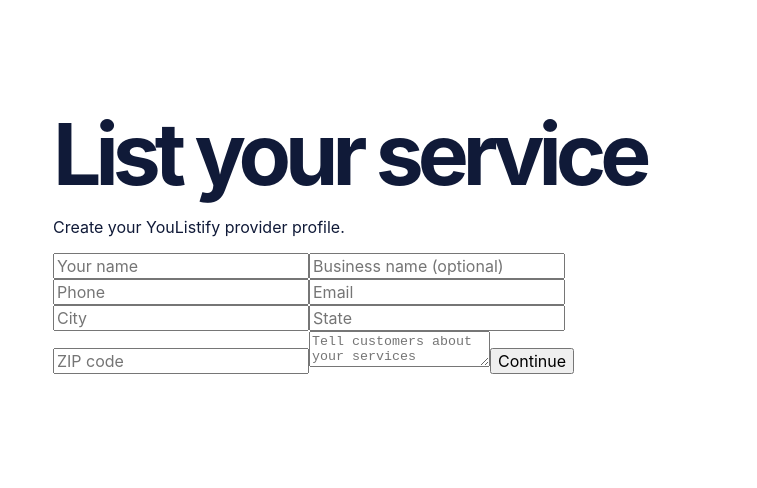
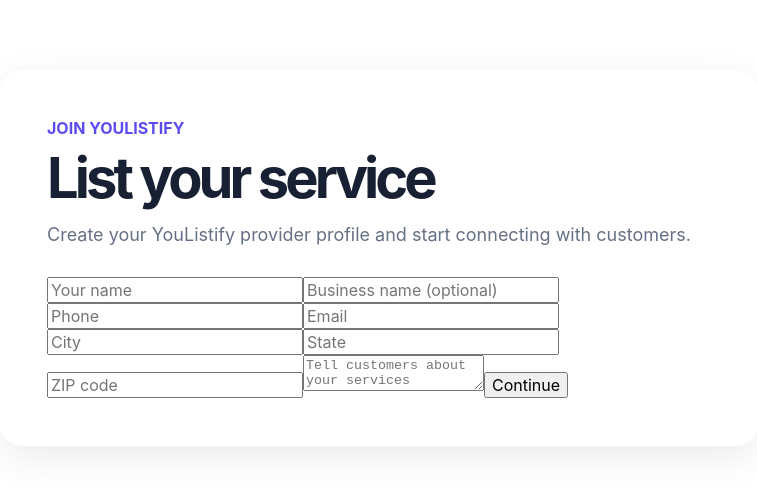
Before and after one commit to angelaannibale-coder/youlistify, a Next.js app: page /list-service in a window 1280 px wide. Shown: the top 488 px of the page, without its empty margins (261-1018 px from the left). Built offline with nearby package versions, Linux system fonts and the light colour scheme.

Commit message:
Update page.tsx

```diff
--- a/app/list-service/page.tsx
+++ b/app/list-service/page.tsx
@@ -19,9 +19,34 @@ export default function ListService() {
   });
 
   return (
-    <main style={{ maxWidth: "700px", margin: "60px auto", padding: "24px" }}>
-      <h1>List your service</h1>
-      <p>Create your YouListify provider profile.</p>
+   <main style={{
+  maxWidth: "760px",
+  margin: "70px auto",
+  padding: "48px",
+  background: "white",
+  borderRadius: "24px",
+  boxShadow: "0 12px 40px rgba(0,0,0,0.08)"
+}}>
+  <div style={{ color: "#5b4cf0", fontWeight: "700", marginBottom: "12px" }}>
+    JOIN YOULISTIFY
+  </div>
+
+  <h1 style={{
+    fontSize: "56px",
+    lineHeight: "1",
+    margin: "0 0 18px",
+    color: "#182033"
+  }}>
+    List your service
+  </h1>
+
+  <p style={{
+    fontSize: "18px",
+    color: "#667085",
+    marginBottom: "32px"
+  }}>
+    Create your YouListify provider profile and start connecting with customers.
+  </p>
 
       <form>
         <input
```
